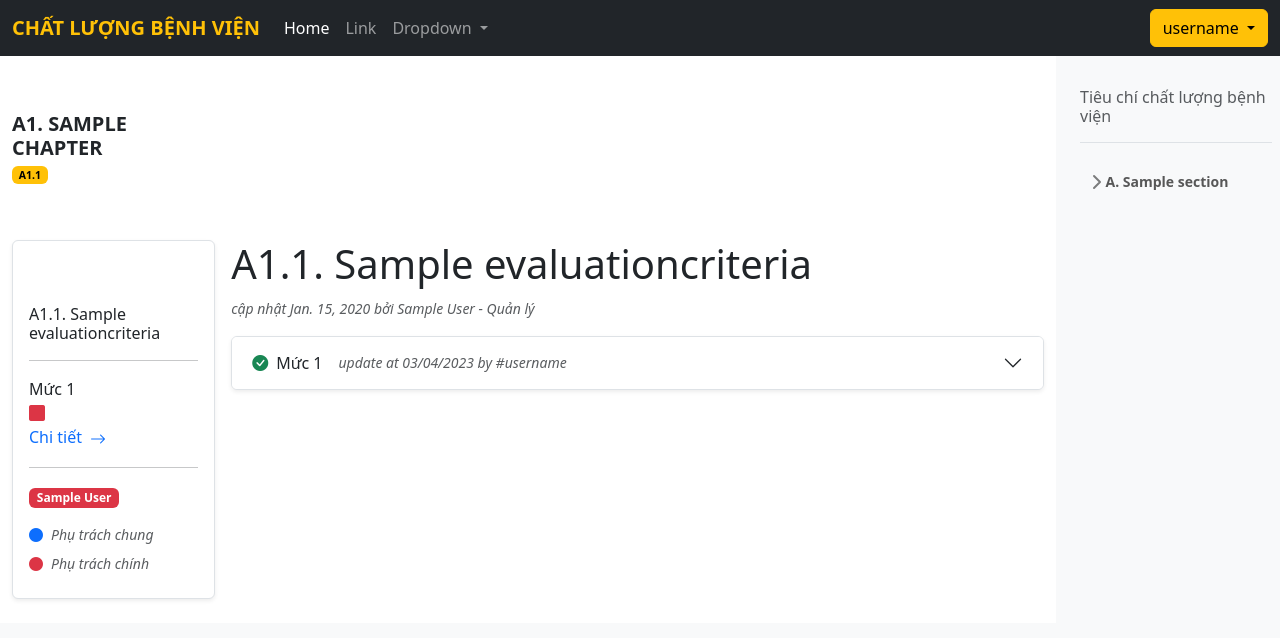
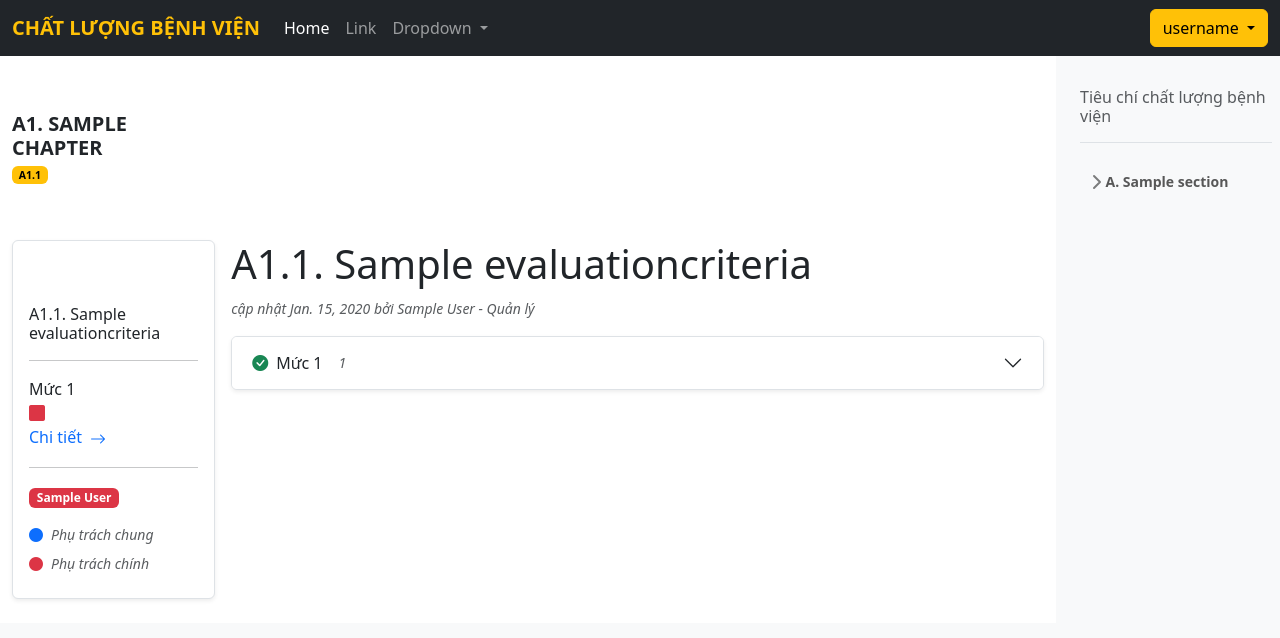
Before and after one commit to 1nguyenhuuhieu/hospital-management, a Django app: page /hqm/evaluation-criteria in a window 1280 px wide. Shown: the top 638 px of the page. Run offline with Django 4.2, Linux system fonts and the light colour scheme; tables that the repository leaves empty hold one stand-in row (values such as "Sample post"); some libraries are stand-ins or nearby versions.

Commit message:
Update evaluation-criteria.html

```diff
--- a/hostpital_management/hospital_quality_management/templates/hospital_quality_management/evaluation-criteria.html
+++ b/hostpital_management/hospital_quality_management/templates/hospital_quality_management/evaluation-criteria.html
@@ -245,7 +245,7 @@
                       <i class="bi bi-x-circle-fill me-2 text-danger fw-bold"></i>
                       {% endif %}
                         {{ i.get_level_display }}
-                      <small class="fst-italic text-muted ms-3">update at 03/04/2023 by #username</small>
+                      <small class="fst-italic text-muted ms-3">{{ i.condition_set.all|length}}</small>
                     </button>
                   </h2>
                   <div id="collapse{{i.id}}" class="accordion-collapse collapse" data-bs-parent="#accordionExample">
```
